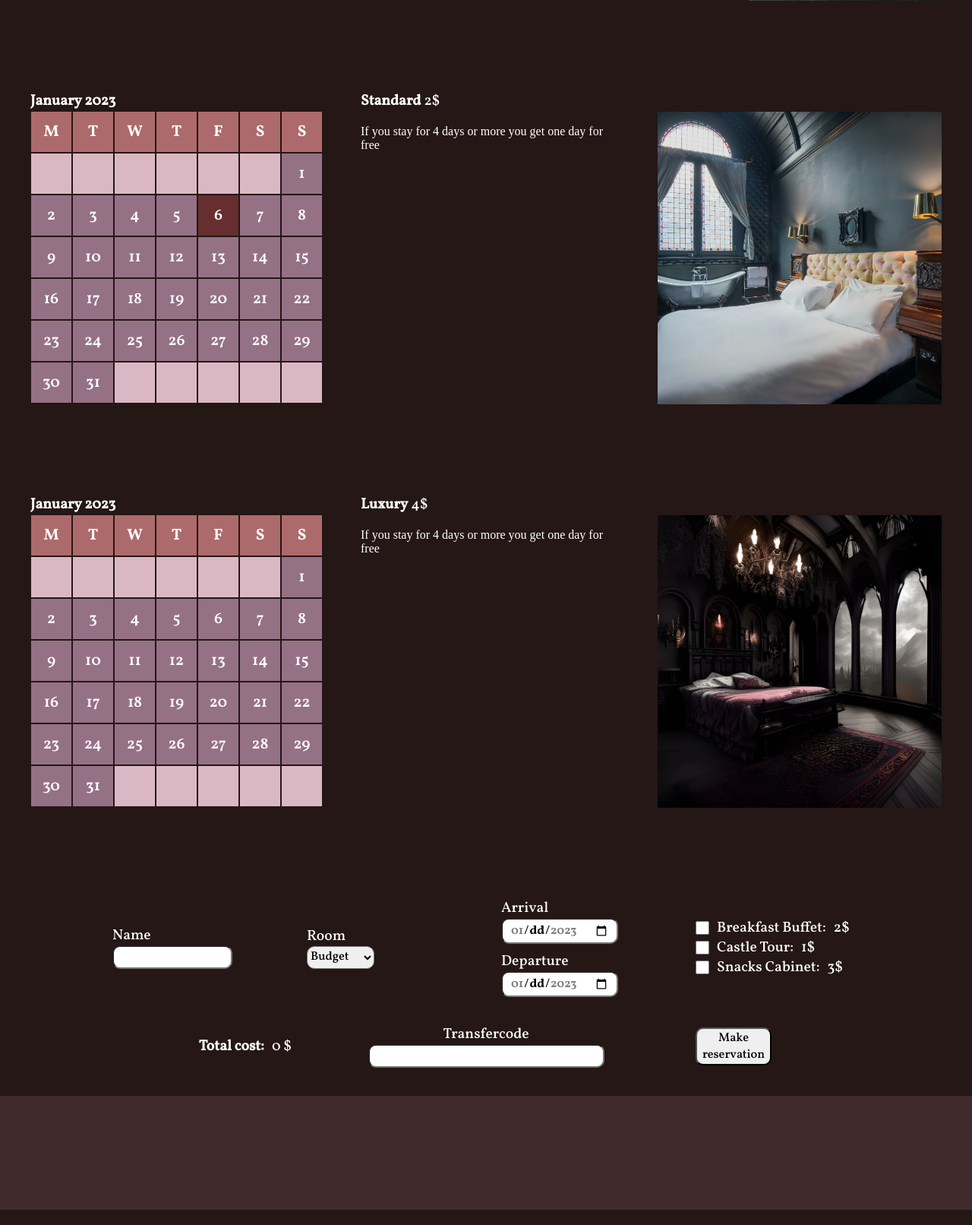
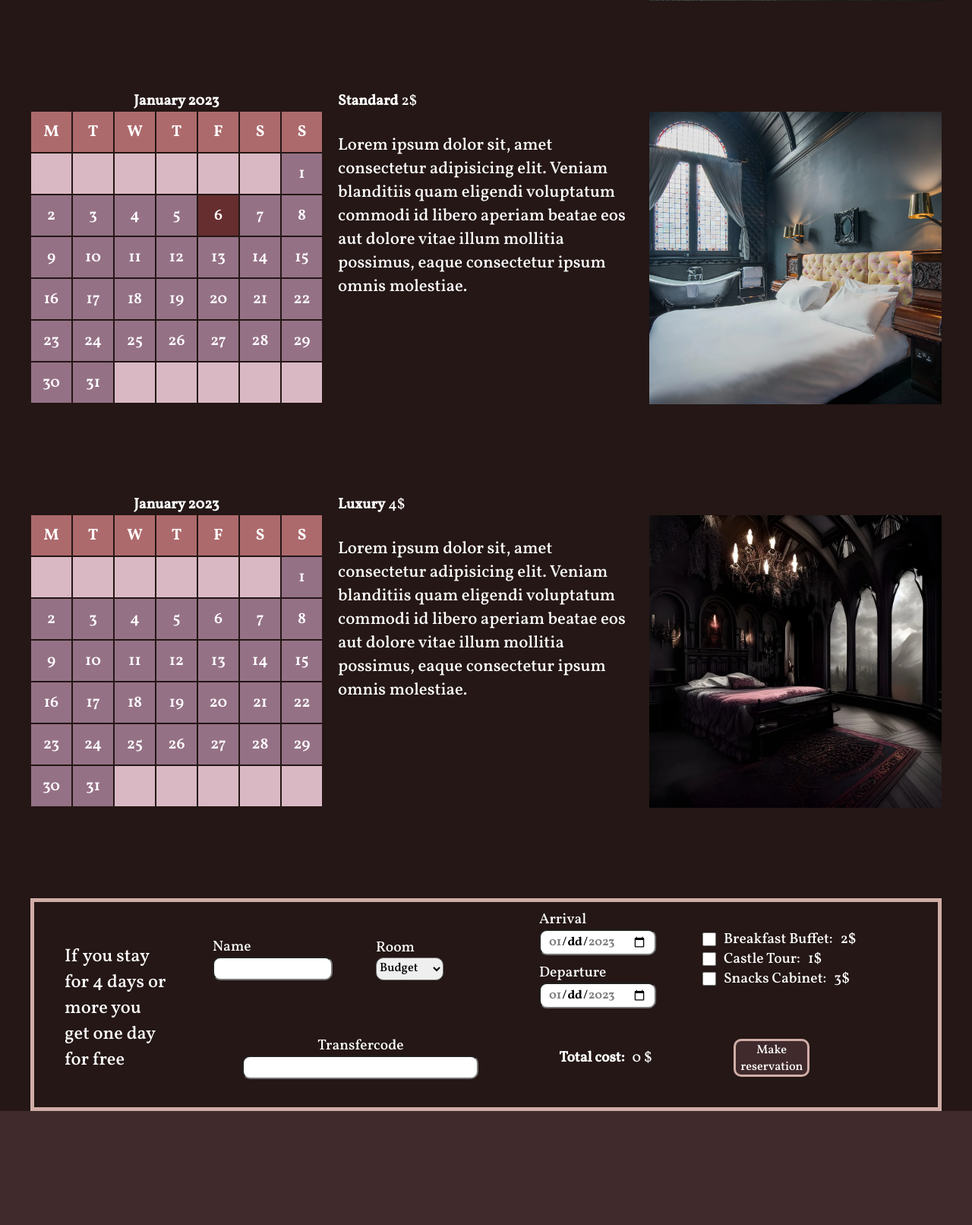
Before and after one commit to Emma-Jonna/Island-Hotel, a PHP site: page / in a window 1280 px wide. Shown: the part 1469-3081 px from the top of the page at 76% size. Run offline with PHP 8.4, Linux system fonts and the light colour scheme; data comes from the database, SQL or seed files in the repository; both versions use the stored data as it was after the commit.

Commit message:
updated styling

```diff
--- a/CSS/global.css
+++ b/CSS/global.css
@@ -3,7 +3,7 @@
   --color-white: #ffffff;
   --color-raisin-black: #241715;
   --old-burgundy: #402a2c;
-  --old-mauve: #5d2e46;
+  --old-mauve: #703d57;
   --queen-pink: #d9b8c4;
   --mountbatten-pink: #957186;
   --copper-penny: #ad6a6c;
--- a/CSS/main.css
+++ b/CSS/main.css
@@ -9,6 +9,10 @@ img {
   object-fit: cover;
 }
 
+h2 {
+  text-align: center;
+}
+
 .hero {
   margin-bottom: 100px;
 }
@@ -18,7 +22,7 @@ img {
 .room-alternatives,
 .form-calendars,
 .features,
-.from-button,
+.form-button,
 .form-calendar,
 .form-transfercode {
   display: flex;
@@ -39,7 +43,8 @@ img {
 nav,
 ul,
 .total-cost,
-.link-container {
+.link-container,
+.offer {
   display: flex;
 }
 
@@ -56,7 +61,10 @@ ul,
 nav,
 ul,
 .form-transfercode,
-.feature {
+.feature,
+.total-cost,
+.form-button,
+.offer {
   justify-content: center;
   align-items: center;
 }
@@ -104,7 +112,8 @@ th {
 
 .errors {
   background-color: var(--copper-penny);
-  color: white;
+  color: var(--color-white);
+  border: 4px solid var(--silver-pink);
   height: 80px;
   width: 600px;
   border-radius: 16px;
@@ -169,6 +178,7 @@ ul:hover,
 a {
   text-decoration: none;
   color: var(--color-white);
+  transition: 0.3s;
 }
 
 .link-container {
@@ -185,8 +195,9 @@ a {
 
 form {
   display: grid;
-  grid-template-columns: 1fr repeat(4, 2fr) 1fr;
+  grid-template-columns: repeat(5, 2fr) 1fr;
   grid-template-rows: repeat(2, 2fr);
+  margin: 0 40px 0 40px;
 }
 
 .name-input,
@@ -198,8 +209,12 @@ form {
 
 .total-cost,
 .form-transfercode,
-.from-button {
+.form-button {
   grid-row: 2/ 3;
+}
+
+.offer {
+  grid-row: 1/ 3;
 }
 
 .name-input {
@@ -219,22 +234,25 @@ form {
 }
 
 .total-cost {
-  grid-column: 1/ 3;
+  grid-column: 4/ 5;
 }
 
 .form-transfercode {
-  grid-column: 3/ 5;
+  grid-column: 2/ 4;
 }
 
-.from-button {
-  grid-column: 5/ 8;
+.form-button {
+  grid-column: 5/ 6;
+}
+
+.offer {
+  grid-column: 1/ 2;
 }
 
 .name-input,
 .room-alternatives,
 .form-calendars,
-.features,
-.from-button {
+.features {
   justify-content: center;
   align-items: flex-start;
   margin-left: 20px;
@@ -242,11 +260,6 @@ form {
 
 .form-calendars {
   gap: 10px;
-}
-
-.total-cost {
-  justify-content: flex-end;
-  align-items: center;
 }
 
 .feature input {
@@ -270,5 +283,39 @@ form {
 }
 
 .room-info {
-  margin: 0 50px 0 50px;
+  padding: 0 20px 0 20px;
+  width: 380px;
 }
+
+form {
+  border: 5px solid var(--silver-pink);
+  padding-top: 10px;
+}
+
+li:hover,
+a:hover {
+  color: var(--old-mauve);
+}
+
+li {
+  transition: 0.3s;
+}
+
+.form-button button {
+  color: var(--color-white);
+  background-color: var(--old-burgundy);
+  border: 3px solid var(--silver-pink);
+  transition: 0.3s;
+}
+
+.form-button button:hover {
+  background-color: var(--color-raisin-black);
+}
+
+.offer p {
+  margin: 0 40px 0 40px;
+}
+
+.description p {
+  margin-top: 30px;
+}
--- a/CSS/typography.css
+++ b/CSS/typography.css
@@ -97,3 +97,13 @@ a {
   font-family: 'Vollkorn-Medium';
   font-size: 1.5rem;
 }
+
+.offer p {
+  font-family: 'Vollkorn-Medium';
+  font-size: 1.5rem;
+}
+
+.description p {
+  font-family: 'Vollkorn-Medium';
+  font-size: 1.4rem;
+}
--- a/errors.php
+++ b/errors.php
@@ -5,6 +5,7 @@
     <meta charset="UTF-8">
     <meta http-equiv="X-UA-Compatible" content="IE=edge">
     <meta name="viewport" content="width=device-width, initial-scale=1.0">
+    <link rel="shortcut icon" href="./Images/Favicon.png" type="image/x-icon">
     <link rel="stylesheet" href="./CSS/global.css">
     <link rel="stylesheet" href="./CSS/main.css">
     <link rel="stylesheet" href="./CSS/typography.css">
--- a/hotelFunctions.php
+++ b/hotelFunctions.php
@@ -49,7 +49,7 @@ function checkPrice($priceId): int
     return $priceList['price'];
 }
 
-function checkIfBooked(string $arrivalDate, string $departureDate, int $roomNumber)
+function checkIfBooked(string $arrivalDate, string $departureDate, int $roomNumber): array
 {
     $db = connect('database.db');
 
@@ -109,7 +109,7 @@ function noFeatures(int $inserted_id)
     $statement->execute();
 }
 
-function createReservation(string $arrivalDate, string $departureDate, int $roomNumber)
+function createReservation(string $arrivalDate, string $departureDate, int $roomNumber): int
 {
     $db = connect('database.db');
 
@@ -156,7 +156,7 @@ function calcTotalCost(int $inserted_id, string $name, string $transfercode, flo
     $statement->execute();
 }
 
-function showAvailability(int $room_id)
+function showAvailability(int $room_id): array
 {
     $db = connect('database.db');
 
@@ -176,7 +176,7 @@ function showAvailability(int $room_id)
     return $reservations;
 }
 
-function receipt($reservationId)
+function receipt($reservationId): array
 {
     $db = connect('database.db');
 
@@ -203,7 +203,7 @@ function receipt($reservationId)
     $features = [];
     $newreceipt = [];
 
-    foreach ($result as $key => $values) {
+    foreach ($result as $values) {
         $feature = [];
         foreach ($values as $name => $value) {
             if ($name === "features" && !(is_null($value))) {
@@ -236,14 +236,6 @@ function receipt($reservationId)
     return $newreceipt;
 }
 
-// only for testing
-function printReservations($roomNr)
-{
-    foreach ($roomNr as $reservation) {
-        echo $reservation['arrival_date'] . " " . $reservation['departure_date'] . " " . $reservation['room_id'] . "<br>";
-    }
-}
-
 
 function guidv4(string $data = null): string
 {
--- a/index.php
+++ b/index.php
@@ -19,7 +19,9 @@ require("./hotelFunctions.php");
 </head>
 
 <body>
-    <?php $budget = showAvailability(1);
+    <!-- calls a function that connects to the database to get all the reservations for the specific room -->
+    <?php
+    $budget = showAvailability(1);
     $standard = showAvailability(2);
     $luxury = showAvailability(3);
     ?>
@@ -132,8 +134,8 @@ require("./hotelFunctions.php");
                         <h3>Budget</h3>
                         <p class="room-price">1$</p>
                         <div class="description">
-                            <p>The room is located in the oldest part of the castle and</p>
-                            <p>If you stay for 4 days or more you get one day for free</p>
+                            <!-- <p>The room is located in the oldest part of the castle and</p> -->
+                            <p>Lorem ipsum dolor sit, amet consectetur adipisicing elit. Veniam blanditiis quam eligendi voluptatum commodi id libero aperiam beatae eos aut dolore vitae illum mollitia possimus, eaque consectetur ipsum omnis molestiae.</p>
                         </div>
                     </div>
                     <div class="room-picture">
@@ -218,8 +220,8 @@ require("./hotelFunctions.php");
                         <h3>Standard</h3>
                         <p class="room-price">2$</p>
                         <div class="description">
-                            <p></p>
-                            <p>If you stay for 4 days or more you get one day for free</p>
+                            <!-- <p>The room is a bit better than budget</p> -->
+                            <p>Lorem ipsum dolor sit, amet consectetur adipisicing elit. Veniam blanditiis quam eligendi voluptatum commodi id libero aperiam beatae eos aut dolore vitae illum mollitia possimus, eaque consectetur ipsum omnis molestiae.</p>
                         </div>
                     </div>
                     <div class="room-picture">
@@ -304,8 +306,8 @@ require("./hotelFunctions.php");
                         <h3>Luxury</h3>
                         <p class="room-price">4$</p>
                         <div class="description">
-                            <p></p>
-                            <p>If you stay for 4 days or more you get one day for free</p>
+                            <!-- <p>This is our most luxourious room we have</p> -->
+                            <p>Lorem ipsum dolor sit, amet consectetur adipisicing elit. Veniam blanditiis quam eligendi voluptatum commodi id libero aperiam beatae eos aut dolore vitae illum mollitia possimus, eaque consectetur ipsum omnis molestiae.</p>
                         </div>
                     </div>
                     <div class="room-picture">
@@ -372,10 +374,14 @@ require("./hotelFunctions.php");
                 <input class="transfer-code" type="text" name="transfercode">
             </div>
 
-            <div class="from-button">
+            <div class="form-button">
                 <button class="submit-button" type="submit" name="submit">
                     Make reservation
                 </button>
+            </div>
+
+            <div class="offer">
+                <p>If you stay for 4 days or more you get one day for free</p>
             </div>
 
         </form>
@@ -388,6 +394,7 @@ require("./hotelFunctions.php");
 
 </body>
 <script src="./script.js"></script>
+<!-- javascript that shows the availability of the rooms with the information from the database -->
 <script type="text/javascript">
     const budgetBookings = <?php echo json_encode($budget) ?>;
     const standardBookings = <?php echo json_encode($standard); ?>;
--- a/script.js
+++ b/script.js
@@ -25,6 +25,7 @@ let featureCost = 0;
 let roomCost = 0;
 let totalCost = 0;
 
+// eventlistener for every feature that either adds or removes the cost
 features.forEach((feature) => {
   feature.addEventListener('click', () => {
     let isChecked = feature.checked;
@@ -54,6 +55,7 @@ features.forEach((feature) => {
   });
 });
 
+// calculates the total cost of the room
 const calculateDays = (room) => {
   const arrivalDay = parseInt(arrival.value.slice(-2));
   const departureDay = parseInt(departure.value.slice(-2));
@@ -83,6 +85,7 @@ const calculateDays = (room) => {
   }
 };
 
+// eventlistener that listen to if anything changes and updates the total cost in real time
 form.addEventListener('change', () => {
   roomName = room.value;
 
```
Also changed, not shown: database.db.
